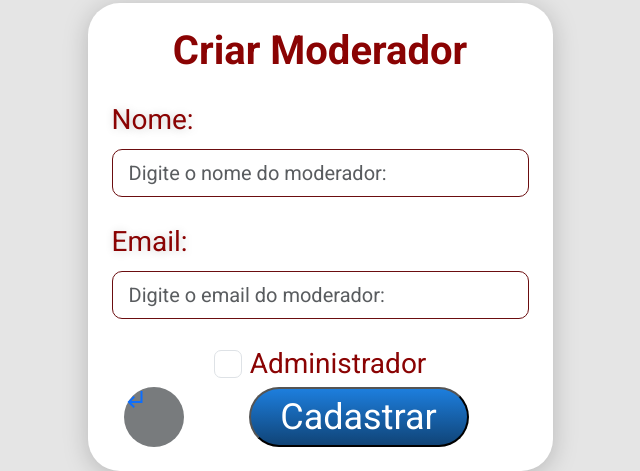
After one commit to livot7/BASE-TCC-main, a Flask app: page /painel/criar_moderador in a window 1280 px wide; the page is wider, and only the part inside the window is pictured. The commit adds this page. Shown: the part 347-818 px from the top of that part, without its empty margins (320-960 px from the left). Run offline with Flask 3, Linux system fonts and the light colour scheme; the visitor is signed in with stand-in values (Sample User, id 1).

Commit message:
Página de criação de moderador

```diff
--- a/controladores/controlador_painel.py
+++ b/controladores/controlador_painel.py
@@ -39,3 +39,8 @@ def painel_historico():
 @painel_blueprint.route("/painel/admin")
 def painel_admin():
     return render_template("admin.html")
+
+
+@painel_blueprint.route("/painel/criar_moderador")
+def painel_criar_moderador():
+    return render_template("criar_moderador.html")
--- a/static/styles.css
+++ b/static/styles.css
@@ -159,3 +159,15 @@ footer {
     box-shadow: rgba(60, 64, 67, 0.3) 0px 1px 2px 0px, rgba(60, 64, 67, 0.15) 0px 1px 3px 1px;
 
 }
+
+.circulo {
+    width: 60px;
+    height: 60px;
+    background-color: #787b7d;
+    border-radius: 100%;
+
+}
+
+.botao-cadastar {
+    margin-left: 65px;
+}
--- a/vistas/templates/admin.html
+++ b/vistas/templates/admin.html
@@ -2,7 +2,7 @@
 <html lang="pt-BR">
     <head>
         {% include "head_base.html" %}
-        <title>Página principal</title>
+        <title>Página de Administrador</title>
     </head>
     <body class="body-home">
         <nav class="navbar navbar-expand-lg bg-body-tertiary nav-underline">
@@ -71,7 +71,7 @@
                             </a>
                         </div>
                         <div class="col-12 col-md-6 col-xl-3 mb-4">
-                            <a class="card card-azul hover-scale" href="#">
+                            <a class="card card-azul hover-scale" href="/painel/criar_moderador">
                                 <div class="card-body d-flex align-items-center flex-column justify-content-center">
                                     <i class="material-symbols-outlined icone-grande mb-3">add_moderator</i>
                                     <h4 class="card-title">Criar Moderador</h4>
--- /dev/null
+++ b/vistas/templates/criar_moderador.html
@@ -0,0 +1,62 @@
+<!DOCTYPE html>
+<html lang="en">
+    <head>
+        {% include "head_base.html" %}
+        <title>Criar Moderador</title>
+    </head>
+    <body>
+        <div class="body-geral">
+            {% include "navbar.html" %}
+            <div class="container d-flex align-items-center justify-content-center mt-4">
+                <div class="col-12 col-sm-8 col-md-7 col-lg-5 mx-auto ">
+                    {% include "flashes.html" %}
+                    <div class="card-login rounded-5 sombra p-4 justify-content-center">
+                        <h1 class="text-center mb-4 fw-bold fs-1" style=" color: #8A0303;">Criar Moderador</h1>
+                        <form method="post">
+                            <div class="mb-4">
+                                <label for="email"
+                                       class="form-label fs-3 sombra-leve-texto"
+                                       style="color: #8A0303">Nome:</label>
+                                <input type="email"
+                                       class="form-control form-control-lg "
+                                       id="email"
+                                       name="email"
+                                       placeholder="Digite o nome do moderador:">
+                            </div>
+                            <div class="mb-4">
+                                <label for="senha"
+                                       class="form-label fs-3 sombra-leve-texto "
+                                       style="color: #8A0303">Email:</label>
+                                <input type="password"
+                                       class="form-control form-control-lg"
+                                       id="senha"
+                                       name="senha"
+                                       placeholder="Digite o email do moderador:">
+                            </div>
+                            <div class="form-check fs-3 d-flex justify-content-center">
+                                <input class="form-check-input custom-check"
+                                       type="checkbox"
+                                       id="adm"
+                                       name="administrador">
+                                <label class="form-check-label custom-label ms-2"
+                                       style="color: #8A0303"
+                                       for="adm">Administrador</label>
+                            </div>
+                            <div class="container-fluid">
+                                <a href="" class="d-inline-flex">
+                                    <div class="circulo hover-scale">
+                                        <i class="material-symbols-outlined">subdirectory_arrow_left</i>
+                                    </div>
+                                    <div class="botao-cadastar d-flex justify-content-center">
+                                        <button type="submit" class="hover-scale botao">Cadastrar</button>
+                                    </div>
+                                </a>
+                            </div>
+                        </div>
+                    </form>
+                </div>
+            </div>
+        </div>
+    </div>
+</body>
+</html>
```
